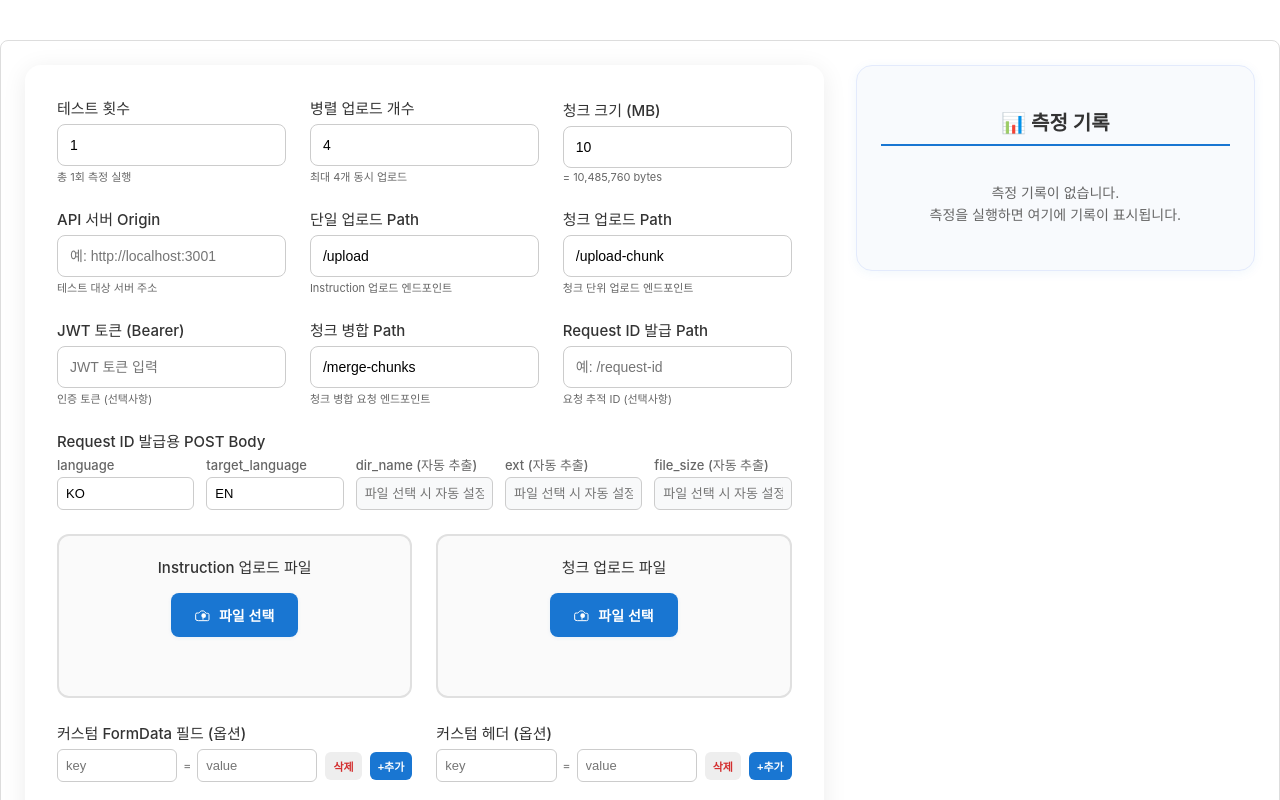
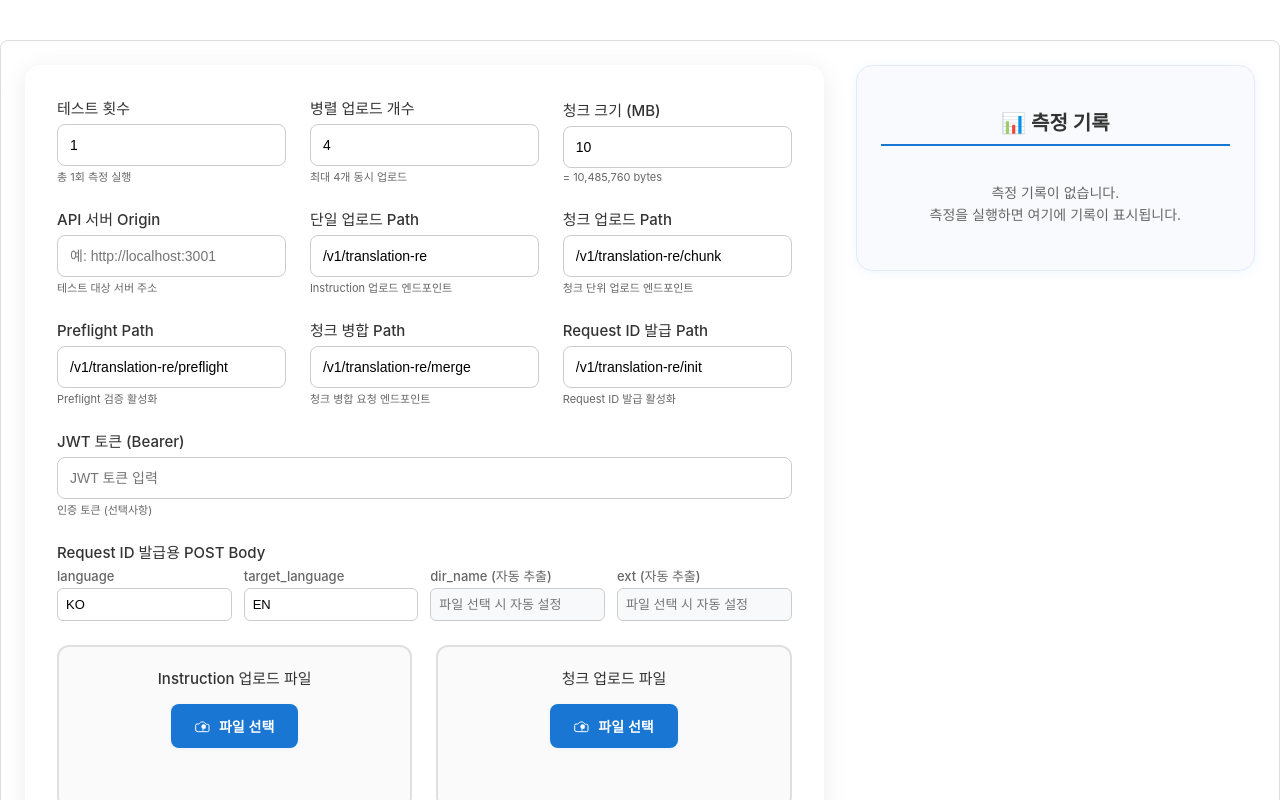
Before and after one commit to tkddnr1022/chunk-upload-client, a React (Create React App) app: page / in a window 1280 px wide. Shown: the top 800 px of the page. Built offline with nearby package versions, Linux system fonts and the light colour scheme.

Commit message:
Request ID 발급 Path 및 관련 상태 추가, Preflight 요청 처리 로직 구현, UI 입력 필드 및 스타일 조정

```diff
--- a/src/App.js
+++ b/src/App.js
@@ -42,15 +42,14 @@ function App() {
   const [jwtToken, setJwtToken] = useState('');
 
   // Request ID 발급 Path 상태 추가
-  const [requestIdPath, setRequestIdPath] = useState('');
+  const [requestIdPath, setRequestIdPath] = useState('/v1/translation-re/init');
 
   // Request ID 발급용 POST body 상태 추가
   const [requestIdBody, setRequestIdBody] = useState({
     language: 'KO',
     target_language: ['EN'],
     dir_name: '',
-    ext: '',
-    file_size: ''
+    ext: ''
   });
 
   // 커스텀 FormData 필드 상태
@@ -197,8 +196,7 @@ function App() {
       setRequestIdBody(prev => ({
         ...prev,
         dir_name: dirName,
-        ext: ext,
-        file_size: file.size.toString()
+        ext: ext
       }));
     }
   };
@@ -466,6 +464,134 @@ function App() {
       requestIds = Array(testCount).fill(null);
     }
 
+    // 중단된 경우 업로드 중단
+    if (abortControllerRef.current?.signal.aborted) {
+      setUploading(false);
+      setChunkUploading(false);
+      setBatchRunning(false);
+      setProgress(0);
+      setChunkProgress(0);
+      setTestProgresses(Array(testCount).fill(0));
+      setChunkTestProgresses(Array(testCount).fill(0));
+      const abortMsg = '업로드가 중단되었습니다.';
+      setErrorMessage(abortMsg);
+      setResult(abortMsg);
+      setChunkResult(abortMsg);
+      return;
+    }
+
+    // Preflight 요청 (각 테스트마다 병렬로)
+    if (preflightPath && chunkFile) {
+      const preflightPromises = Array.from({ length: testCount }, async (_, i) => {
+        // 중단 신호 확인
+        if (abortControllerRef.current?.signal.aborted) {
+          return null;
+        }
+
+        const requestId = requestIds[i];
+        if (!requestId) {
+          console.error(`테스트 ${i + 1} Request ID가 없어 preflight 요청을 건너뜁니다.`);
+          return null;
+        }
+
+        try {
+          const response = await fetch(apiOrigin.replace(/\/$/, '') + preflightPath, {
+            method: 'POST',
+            headers: {
+              'Content-Type': 'application/json',
+              ...Object.fromEntries(customHeaders.filter(h => h.key && h.key.toLowerCase() !== 'authorization').map(h => [h.key, h.value])),
+              ...(jwtToken && { 'Authorization': 'Bearer ' + jwtToken })
+            },
+            body: JSON.stringify({
+              request_id: requestId,
+              file_size: chunkFile.size
+            }),
+            signal: abortControllerRef.current?.signal,
+          });
+
+          if (response.status === 400) {
+            console.error(`테스트 ${i + 1} Preflight 실패: 가용량 부족`);
+            // Preflight 실패 시 전체 업로드 중단
+            if (abortControllerRef.current) {
+              abortControllerRef.current.abort();
+            }
+            setUploading(false);
+            setChunkUploading(false);
+            setProgress(0);
+            setChunkProgress(0);
+            const errorMsg = '가용량 부족으로 업로드를 중단합니다.';
+            setErrorMessage(errorMsg);
+            setResult(errorMsg);
+            setChunkResult(errorMsg);
+            return null;
+          } else if (response.ok) {
+            console.log(`테스트 ${i + 1} Preflight 성공`);
+            return true;
+          } else {
+            console.error(`테스트 ${i + 1} Preflight 실패:`, response.status);
+            // Preflight 실패 시 전체 업로드 중단
+            if (abortControllerRef.current) {
+              abortControllerRef.current.abort();
+            }
+            setUploading(false);
+            setChunkUploading(false);
+            setProgress(0);
+            setChunkProgress(0);
+            const errorMsg = `Preflight 실패: ${response.status}`;
+            setErrorMessage(errorMsg);
+            setResult(errorMsg);
+            setChunkResult(errorMsg);
+            return null;
+          }
+        } catch (error) {
+          console.error(`테스트 ${i + 1} Preflight 중 오류:`, error);
+          // Preflight 중 오류 시 전체 업로드 중단
+          if (abortControllerRef.current) {
+            abortControllerRef.current.abort();
+          }
+          setUploading(false);
+          setChunkUploading(false);
+          setProgress(0);
+          setChunkProgress(0);
+          const errorMsg = 'Preflight 중 오류 발생';
+          setErrorMessage(errorMsg);
+          setResult(errorMsg);
+          setChunkResult(errorMsg);
+          return null;
+        }
+      });
+
+      const preflightResults = await Promise.all(preflightPromises);
+
+      // Preflight 실패가 있으면 업로드 중단
+      if (preflightResults.some(result => result === null)) {
+        setUploading(false);
+        setChunkUploading(false);
+        setBatchRunning(false);
+        setProgress(0);
+        setChunkProgress(0);
+        setTestProgresses(Array(testCount).fill(0));
+        setChunkTestProgresses(Array(testCount).fill(0));
+        return;
+      }
+    }
+
+    // 중단된 경우 업로드 중단
+    if (abortControllerRef.current?.signal.aborted) {
+      setUploading(false);
+      setChunkUploading(false);
+      setBatchRunning(false);
+      setProgress(0);
+      setChunkProgress(0);
+      setTestProgresses(Array(testCount).fill(0));
+      setChunkTestProgresses(Array(testCount).fill(0));
+      const abortMsg = '업로드가 중단되었습니다.';
+      setErrorMessage(abortMsg);
+      setResult(abortMsg);
+      setChunkResult(abortMsg);
+      return;
+    }
+
     // 단일 업로드 (병렬로)
     let singleTimes = [];
     if (singleFile) {
@@ -722,18 +848,21 @@ function App() {
   };
 
   // path 입력 상태 추가
-  const [singleUploadPath, setSingleUploadPath] = useState('/upload');
-  const [uploadChunkPath, setUploadChunkPath] = useState('/upload-chunk');
-  const [mergeChunksPath, setMergeChunksPath] = useState('/merge-chunks');
+  const [singleUploadPath, setSingleUploadPath] = useState('/v1/translation-re');
+  const [uploadChunkPath, setUploadChunkPath] = useState('/v1/translation-re/chunk');
+  const [mergeChunksPath, setMergeChunksPath] = useState('/v1/translation-re/merge');
+  const [preflightPath, setPreflightPath] = useState('/v1/translation-re/preflight');
 
   // path 입력 필드 localStorage 불러오기
   useEffect(() => {
     const savedSingleUploadPath = localStorage.getItem('uploadTestSingleUploadPath');
     const savedUploadChunkPath = localStorage.getItem('uploadTestUploadChunkPath');
     const savedMergeChunksPath = localStorage.getItem('uploadTestMergeChunksPath');
+    const savedPreflightPath = localStorage.getItem('uploadTestPreflightPath');
     if (savedSingleUploadPath) setSingleUploadPath(savedSingleUploadPath);
     if (savedUploadChunkPath) setUploadChunkPath(savedUploadChunkPath);
     if (savedMergeChunksPath) setMergeChunksPath(savedMergeChunksPath);
+    if (savedPreflightPath) setPreflightPath(savedPreflightPath);
   }, []);
 
   // JWT 토큰 입력 핸들러
@@ -765,6 +894,10 @@ function App() {
   const handleMergeChunksPathChange = (e) => {
     setMergeChunksPath(e.target.value);
     localStorage.setItem('uploadTestMergeChunksPath', e.target.value);
+  };
+  const handlePreflightPathChange = (e) => {
+    setPreflightPath(e.target.value);
+    localStorage.setItem('uploadTestPreflightPath', e.target.value);
   };
 
   const fileInputRef = useRef();
@@ -789,7 +922,7 @@ function App() {
           <div style={{
             display: 'grid',
             gridTemplateColumns: 'repeat(6, 1fr)',
-            gridTemplateRows: 'repeat(10, auto)',
+            gridTemplateRows: 'repeat(11, auto)',
             gap: '24px',
             alignItems: 'end',
           }}>
@@ -896,20 +1029,20 @@ function App() {
                 청크 단위 업로드 엔드포인트
               </span>
             </div>
-            {/* 3행: JWT 토큰, 청크 병합 Path, Request ID */}
+            {/* 3행: Preflight Path, 청크 병합 Path, Request ID */}
             <div style={{ display: 'flex', flexDirection: 'column', alignItems: 'flex-start', minWidth: 180, gridColumn: '1/3', gridRow: '3/4' }}>
-              <span style={{ fontSize: 15, marginBottom: 6, fontWeight: 500, color: '#333' }}>JWT 토큰 (Bearer)</span>
+              <span style={{ fontSize: 15, marginBottom: 6, fontWeight: 500, color: '#333' }}>Preflight Path</span>
               <input
                 type="text"
-                value={jwtToken}
-                onChange={handleJwtTokenChange}
-                placeholder="JWT 토큰 입력"
+                value={preflightPath}
+                onChange={handlePreflightPathChange}
+                placeholder="예: /preflight"
                 style={{ width: '100%', padding: 12, borderRadius: 8, border: '1px solid #ccc', fontSize: 14, transition: 'border 0.2s', outline: 'none', boxSizing: 'border-box' }}
                 onFocus={e => e.target.style.border = '1.5px solid #1976d2'}
                 onBlur={e => e.target.style.border = '1px solid #ccc'}
               />
               <span style={{ fontSize: 11, color: '#666', marginTop: 2 }}>
-                {jwtToken ? 'Bearer 토큰 설정됨' : '인증 토큰 (선택사항)'}
+                {preflightPath ? 'Preflight 검증 활성화' : '업로드 전 용량 검증 (선택사항)'}
               </span>
             </div>
             <div style={{ display: 'flex', flexDirection: 'column', alignItems: 'flex-start', minWidth: 120, gridColumn: '3/5', gridRow: '3/4' }}>
@@ -943,10 +1076,26 @@ function App() {
                 {requestIdPath ? 'Request ID 발급 활성화' : '요청 추적 ID (선택사항)'}
               </span>
             </div>
-            {/* 4행: Request ID Body 입력 필드 (전체 span) */}
+            {/* 4행: JWT 토큰 (전체 span) */}
             <div style={{ display: 'flex', flexDirection: 'column', alignItems: 'flex-start', gridColumn: '1/7', gridRow: '4/5' }}>
+              <span style={{ fontSize: 15, marginBottom: 6, fontWeight: 500, color: '#333' }}>JWT 토큰 (Bearer)</span>
+              <input
+                type="text"
+                value={jwtToken}
+                onChange={handleJwtTokenChange}
+                placeholder="JWT 토큰 입력"
+                style={{ width: '100%', padding: 12, borderRadius: 8, border: '1px solid #ccc', fontSize: 14, transition: 'border 0.2s', outline: 'none', boxSizing: 'border-box' }}
+                onFocus={e => e.target.style.border = '1.5px solid #1976d2'}
+                onBlur={e => e.target.style.border = '1px solid #ccc'}
+              />
+              <span style={{ fontSize: 11, color: '#666', marginTop: 2 }}>
+                {jwtToken ? 'Bearer 토큰 설정됨' : '인증 토큰 (선택사항)'}
+              </span>
+            </div>
+            {/* 5행: Request ID Body 입력 필드 (전체 span) */}
+            <div style={{ display: 'flex', flexDirection: 'column', alignItems: 'flex-start', gridColumn: '1/7', gridRow: '5/6' }}>
               <span style={{ fontSize: 15, marginBottom: 6, fontWeight: 500, color: '#333' }}>Request ID 발급용 POST Body</span>
-              <div style={{ display: 'grid', gridTemplateColumns: 'repeat(5, 1fr)', gap: '12px', width: '100%' }}>
+              <div style={{ display: 'grid', gridTemplateColumns: 'repeat(4, 1fr)', gap: '12px', width: '100%' }}>
                 <div style={{ display: 'flex', flexDirection: 'column', alignItems: 'flex-start' }}>
                   <span style={{ fontSize: 13, marginBottom: 4, fontWeight: 500, color: '#666', height: '16px', lineHeight: '16px' }}>language</span>
                   <input
@@ -989,26 +1138,15 @@ function App() {
                     readOnly={true}
                   />
                 </div>
-                <div style={{ display: 'flex', flexDirection: 'column', alignItems: 'flex-start' }}>
-                  <span style={{ fontSize: 13, marginBottom: 4, fontWeight: 500, color: '#666', height: '16px', lineHeight: '16px' }}>file_size (자동 추출)</span>
-                  <input
-                    type="text"
-                    value={requestIdBody.file_size}
-                    onChange={e => handleRequestIdBodyChange('file_size', e.target.value)}
-                    placeholder="파일 선택 시 자동 설정"
-                    style={{ width: '100%', padding: 8, borderRadius: 6, border: '1px solid #ccc', fontSize: 13, backgroundColor: '#f8f9fa', color: '#666', cursor: 'not-allowed', boxSizing: 'border-box' }}
-                    readOnly={true}
-                  />
-                </div>
               </div>
             </div>
-            {/* 5행: Instruction 업로드 파일 (3 span) */}
+            {/* 6행: Instruction 업로드 파일 (3 span) */}
             <div style={{
               display: 'flex',
               flexDirection: 'column',
               alignItems: 'center',
               gridColumn: '1/4',
-              gridRow: '5/6',
+              gridRow: '6/7',
               border: singleFile ? '2px solid #1976d2' : '2px solid #e0e0e0',
               borderRadius: 12,
               padding: '20px',
@@ -1057,13 +1195,13 @@ function App() {
                 </div>
               </div>
             </div>
-            {/* 5행: 청크 업로드 파일 (3 span) */}
+            {/* 6행: 청크 업로드 파일 (3 span) */}
             <div style={{
               display: 'flex',
               flexDirection: 'column',
               alignItems: 'center',
               gridColumn: '4/7',
-              gridRow: '5/6',
+              gridRow: '6/7',
               border: chunkFile ? '2px solid #1976d2' : '2px solid #e0e0e0',
               borderRadius: 12,
               padding: '20px',
@@ -1111,8 +1249,8 @@ function App() {
                 </div>
               </div>
             </div>
-            {/* 6행: 커스텀 FormData 필드 (3 span) */}
-            <div style={{ display: 'flex', flexDirection: 'column', alignItems: 'flex-start', gridColumn: '1/4', gridRow: '6/7' }}>
+            {/* 7행: 커스텀 FormData 필드 (3 span) */}
+            <div style={{ display: 'flex', flexDirection: 'column', alignItems: 'flex-start', gridColumn: '1/4', gridRow: '7/8' }}>
               <span style={{ fontSize: 15, marginBottom: 6, fontWeight: 500, color: '#333' }}>커스텀 FormData 필드 (옵션)</span>
               <div style={{ width: '100%' }}>
                 {customFields.map((f, idx) => (
@@ -1153,8 +1291,8 @@ function App() {
                 ))}
               </div>
             </div>
-            {/* 6행: 커스텀 헤더 (3 span) */}
-            <div style={{ display: 'flex', flexDirection: 'column', alignItems: 'flex-start', gridColumn: '4/7', gridRow: '6/7' }}>
+            {/* 7행: 커스텀 헤더 (3 span) */}
+            <div style={{ display: 'flex', flexDirection: 'column', alignItems: 'flex-start', gridColumn: '4/7', gridRow: '7/8' }}>
               <span style={{ fontSize: 15, marginBottom: 6, fontWeight: 500, color: '#333' }}>커스텀 헤더 (옵션)</span>
               <div style={{ width: '100%' }}>
                 {customHeaders.map((h, idx) => (
@@ -1195,8 +1333,8 @@ function App() {
                 ))}
               </div>
             </div>
-            {/* 7행: 버튼들 */}
-            <div style={{ gridColumn: '1/3', gridRow: '7/8', display: 'flex', alignItems: 'end' }}>
+            {/* 8행: 버튼들 */}
+            <div style={{ gridColumn: '1/3', gridRow: '8/9', display: 'flex', alignItems: 'end' }}>
               <button
                 onClick={handleBatchTest}
                 disabled={batchRunning || !singleFile || !chunkFile || !apiOrigin}
@@ -1236,7 +1374,7 @@ function App() {
                 {batchRunning ? '측정 중...' : '측정 시작'}
               </button>
             </div>
-            <div style={{ gridColumn: '3/5', gridRow: '7/8', display: 'flex', alignItems: 'end' }}>
+            <div style={{ gridColumn: '3/5', gridRow: '8/9', display: 'flex', alignItems: 'end' }}>
               <button
                 onClick={handleAbortUpload}
                 disabled={!batchRunning}
@@ -1261,7 +1399,7 @@ function App() {
                 측정 중지
               </button>
             </div>
-            <div style={{ gridColumn: '5/7', gridRow: '7/8', display: 'flex', alignItems: 'end' }}>
+            <div style={{ gridColumn: '5/7', gridRow: '8/9', display: 'flex', alignItems: 'end' }}>
               <button
                 onClick={handleClearHistory}
                 style={{
```
